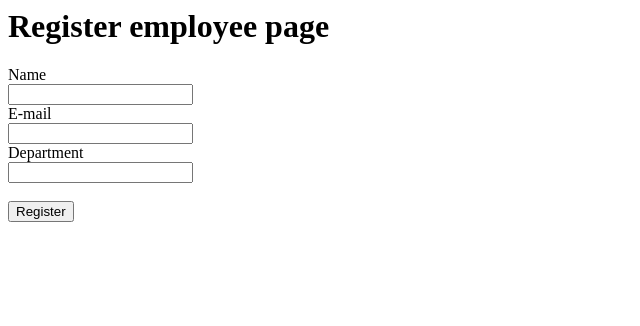
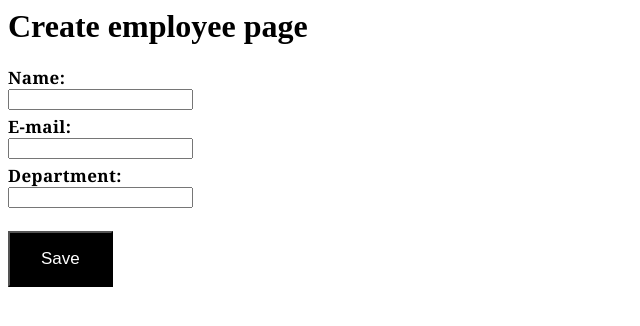
Before and after one commit to dylanmartins/employees_challenge, a Django app: page /create/ in a window 1280 px wide. Shown: the top 326 px of the page, without its empty margins (0-640 px from the left). Run offline with Django 3.2, Linux system fonts and the light colour scheme; some libraries are stand-ins or nearby versions.

Commit message:
Implemented create employee flow

```diff
--- a/management/templates/create_employee.html
+++ b/management/templates/create_employee.html
@@ -1,6 +1,41 @@
 {% load widget_tweaks %}
 <html>
     <head>
+        <style>
+            .myButton {
+                background-color:#000000;
+                display:inline-block;
+                cursor:pointer;
+                color:#ffffff;
+                font-family:Arial;
+                font-size:17px;
+                padding:16px 31px;
+                text-decoration:none;
+                text-shadow:0px 0px 0px #000000;
+            }
+            .myButton:hover {
+                background-color:#bfc4bc;
+            }
+            .myButton:active {
+                position:relative;
+                top:1px;
+            }
+            .css-label {
+                font-family: Georgia, serif;
+                font-size: 17px;
+                letter-spacing: 0.4px;
+                word-spacing: 1.6px;
+                color: #000000;
+                font-weight: 700;
+                text-decoration: none solid rgb(68, 68, 68);
+                font-style: normal;
+                font-variant: normal;
+                text-transform: none;
+            }
+            .css-form {
+                padding-bottom: 5px;
+            }
+        </style>
     </head>
     <body>
         <div>
@@ -8,8 +43,8 @@
             <form action="" method="post">
                 {% csrf_token %}
                 {% for field in form %}
-                <div>
-                    <label for="{{ field.auto_id }}">{{ field.label }}</label>
+                <div class="css-form">
+                    <label for="{{ field.auto_id }}" class="css-label">{{ field.label }}:</label>
                     <div>
                     {% render_field field %}
                     {% for error in field.errors %}
@@ -21,7 +56,7 @@
                 <div>
                     <div>
                     <br />
-                    <button type="submit">Register</button>
+                    <button type="submit" class="myButton">Save</button>
                     </div>
                 </div>
             </form>
--- a/management/views.py
+++ b/management/views.py
@@ -9,7 +9,7 @@ from rest_framework.views import APIView
 from rest_framework.response import Response
 from rest_framework import status
 from django.views.decorators.csrf import csrf_exempt
-from django.shortcuts import render
+from django.shortcuts import render, redirect
 
 
 # Create your views here.
@@ -59,9 +59,20 @@ def index(request):
 
 
 def create_employee(request):
-    form = CreateEmployeeForm()
     html_data = {
-        'title': 'Register employee page',
-        'form': form
+        'title': 'Create employee page',
     }
-    return render(request, 'create_employee.html', html_data)
+    if request.method == 'GET':
+        form = CreateEmployeeForm()
+        html_data['form'] = form
+        return render(request, 'create_employee.html', html_data)
+
+    form = CreateEmployeeForm(request.POST)
+    if form.is_valid():
+        employee = Employee(
+            name=form.cleaned_data['name'],
+            email=form.cleaned_data['email'],
+            department=form.cleaned_data['department']
+        )
+        employee.save()
+    return redirect('home')
```
